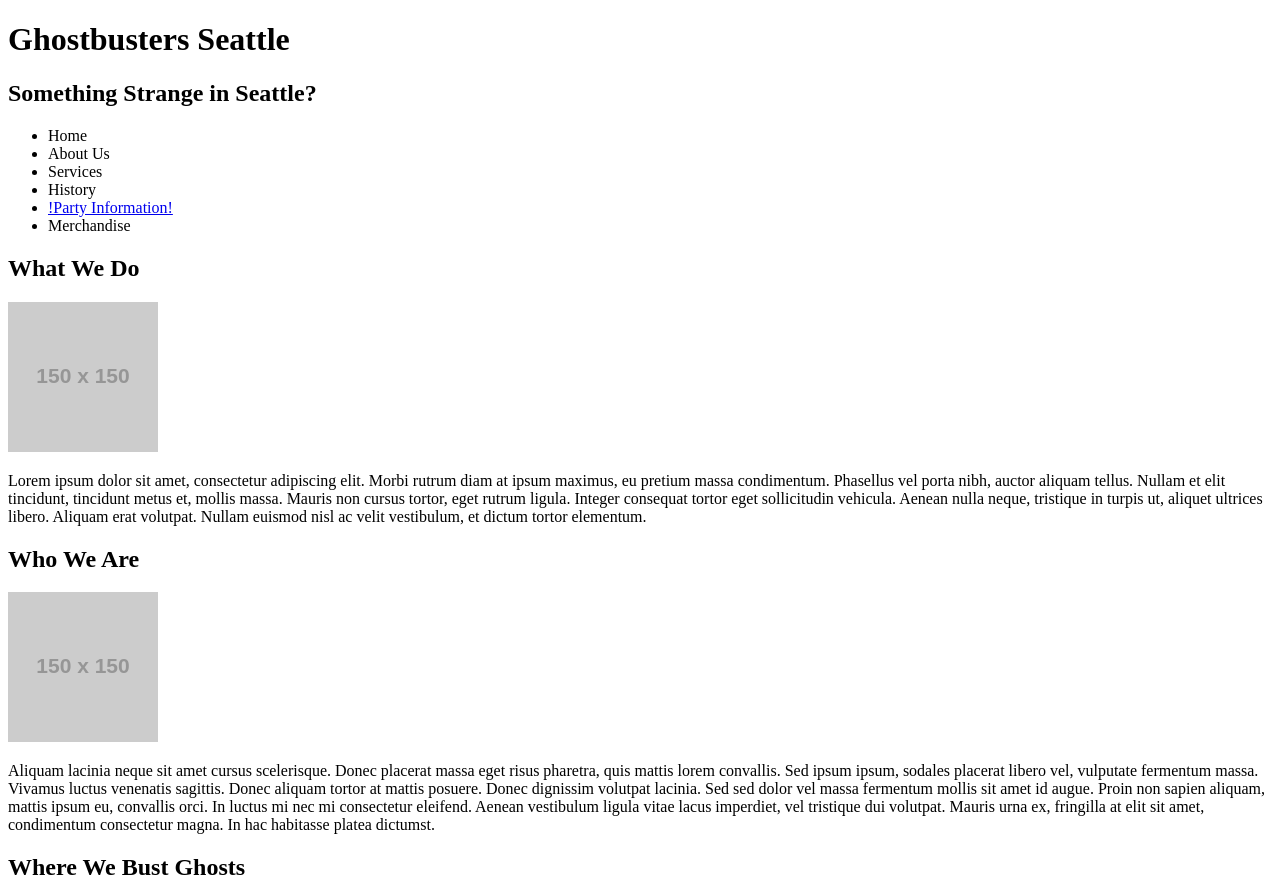
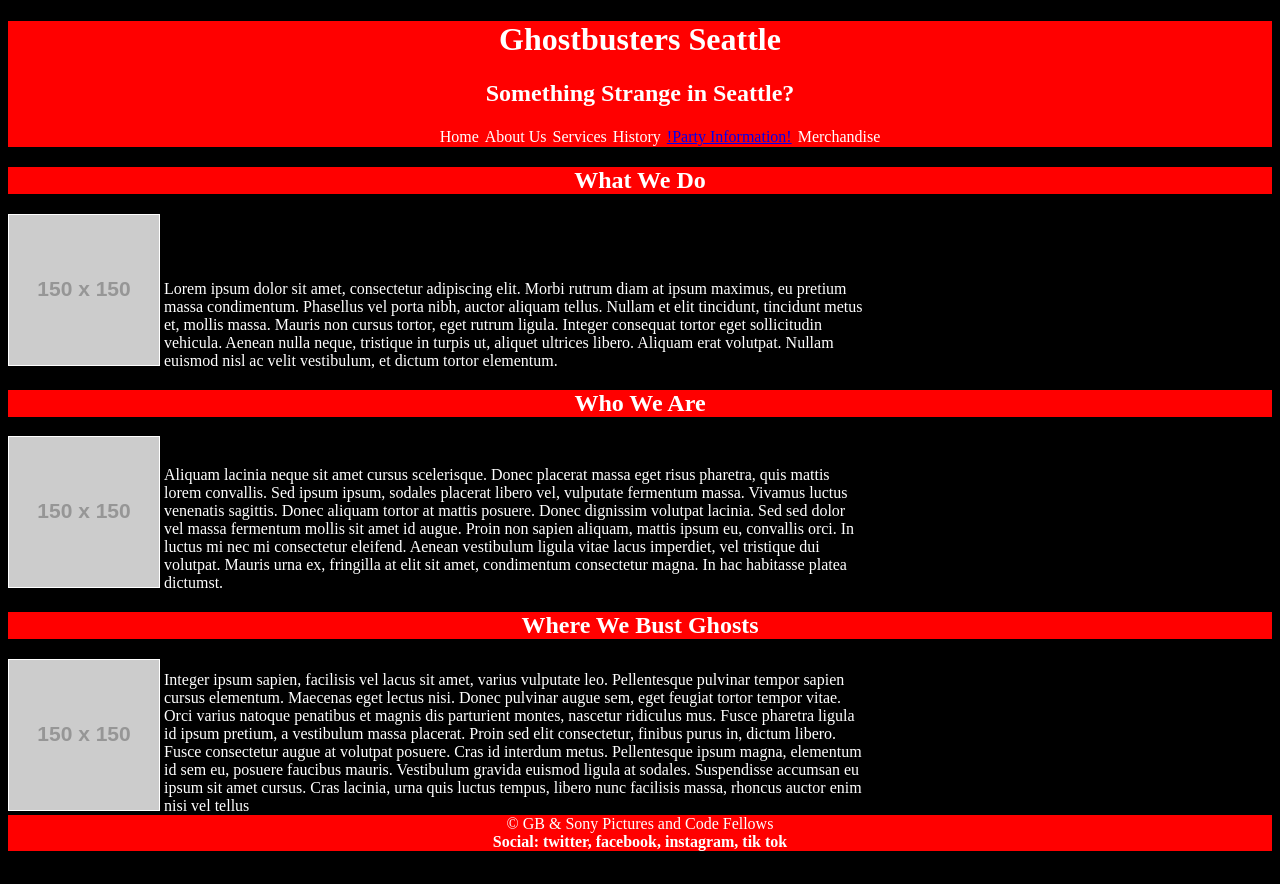
Before and after one commit to MikeyFalk/ghostbusters_seattle, a plain HTML site: page index.html in a window 1280 px wide. Shown: the top 884 px of the page. After the commit the page ends 859 px from the top, so only its background shows below. Drawn offline with Linux system fonts and the light colour scheme; placeholder pictures from the web are drawn by us.

Commit message:
added CSS file and notes on readme file

```diff
--- a/index.html
+++ b/index.html
@@ -2,6 +2,7 @@
 <html>
     <head>
         <title>Ghostbusters Seattle</title>
+        <link rel="stylesheet" href="styles.css" type="text/css">
     </head>
     <body>
             <header>
@@ -21,7 +22,7 @@
             <main>
                     <section>
                         <header><H2>What We Do</H2></header>
-                        <img src="https://via.placeholder.com/150.png" alt="awesome ghostbusters image">
+                        <img class="gbhome" src="https://via.placeholder.com/150.png" alt="awesome ghostbusters image">
                         <p>Lorem ipsum dolor sit amet, consectetur adipiscing elit. Morbi rutrum diam at ipsum maximus, eu pretium massa condimentum. Phasellus vel porta nibh, auctor aliquam tellus. Nullam et elit tincidunt, tincidunt metus et, mollis massa. Mauris non cursus tortor, eget rutrum ligula. Integer consequat tortor eget sollicitudin vehicula. Aenean nulla neque, tristique in turpis ut, aliquet ultrices libero. Aliquam erat volutpat. Nullam euismod nisl ac velit vestibulum, et dictum tortor elementum.
 
 
@@ -31,7 +32,7 @@
                     </section>
                     <Section>
                         <header><H2>Who We Are</H2></header>
-                        <img src="https://via.placeholder.com/150.png" alt="awesomer ghostbusters image">
+                        <img class="gbhome" src="https://via.placeholder.com/150.png" alt="awesomer ghostbusters image">
                         <p>Aliquam lacinia neque sit amet cursus scelerisque. Donec placerat massa eget risus pharetra, quis mattis lorem convallis. Sed ipsum ipsum, sodales placerat libero vel, vulputate fermentum massa. Vivamus luctus venenatis sagittis. Donec aliquam tortor at mattis posuere. Donec dignissim volutpat lacinia. Sed sed dolor vel massa fermentum mollis sit amet id augue. Proin non sapien aliquam, mattis ipsum eu, convallis orci. In luctus mi nec mi consectetur eleifend. Aenean vestibulum ligula vitae lacus imperdiet, vel tristique dui volutpat. Mauris urna ex, fringilla at elit sit amet, condimentum consectetur magna. In hac habitasse platea dictumst.
 
                         </p>
@@ -39,7 +40,7 @@
                     </Section>
                     <Section>
                         <header><H2>Where We Bust Ghosts</H2></header>
-                        <img src="https://via.placeholder.com/150.png" alt="awesomer ghostbusters image">
+                        <img class="gbhome" src="https://via.placeholder.com/150.png" alt="awesomer ghostbusters image">
                         <p>Integer ipsum sapien, facilisis vel lacus sit amet, varius vulputate leo. Pellentesque pulvinar tempor sapien cursus elementum. Maecenas eget lectus nisi. Donec pulvinar augue sem, eget feugiat tortor tempor vitae. Orci varius natoque penatibus et magnis dis parturient montes, nascetur ridiculus mus. Fusce pharetra ligula id ipsum pretium, a vestibulum massa placerat. Proin sed elit consectetur, finibus purus in, dictum libero. Fusce consectetur augue at volutpat posuere. Cras id interdum metus. Pellentesque ipsum magna, elementum id sem eu, posuere faucibus mauris. Vestibulum gravida euismod ligula at sodales. Suspendisse accumsan eu ipsum sit amet cursus. Cras lacinia, urna quis luctus tempus, libero nunc facilisis massa, rhoncus auctor enim nisi vel tellus
 
                         </p>
--- /dev/null
+++ b/styles.css
@@ -0,0 +1,32 @@
+body {background-color: #000000;}
+header, footer {
+    background-color: red;
+    color: white;
+    text-align: center;
+}
+
+li {
+    border: solid red 1px;
+    display: inline-block;
+    padding: 10 px;
+    margin: 5px 40px:
+    background-color: black;
+    color: white;
+
+}
+section {
+    backgroubnd-color: black;
+    color: white;
+}
+img {
+    border: solid white 1px;
+    border-radius: 50 px;
+}
+
+p{
+    border: Solid white 1 px;
+    display: inline-block;
+    width: 700px;
+    margin-top: auto;
+    margin-bottom: auto;
+}
```
Also changed, not shown: 1 other file.
